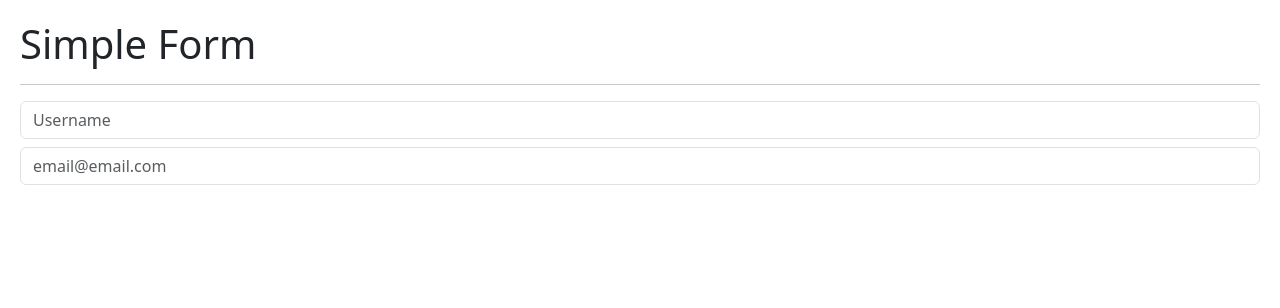
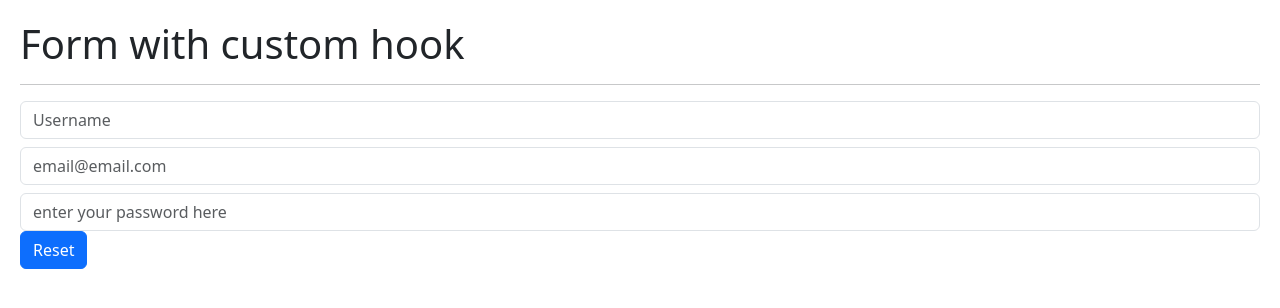
Before and after one commit to karluxio/frontend-react-hooks-app, a React (Vite) app: page / in a window 1280 px wide. Shown: the top 308 px of the page. Built offline with nearby package versions, Linux system fonts and the light colour scheme.

Commit message:
feat: custom hook useForm added

```diff
--- /dev/null
+++ b/src/02-useEffect/FormWithCustomHook.jsx
@@ -0,0 +1,45 @@
+import { useForm } from "../hook/useForm"
+
+export const FormWithCustomForm = () => {
+
+  const { onInputChange, onResetForm, name, email, password } = useForm({
+    name: '',
+    email: '',
+    password: '',
+  })
+
+  return (
+    <>
+      <h1>Form with custom hook</h1>
+
+      <hr />
+
+      <input
+        className="form-control"
+        name="name"
+        placeholder="Username"
+        type="text"
+        value={name}
+        onChange={onInputChange}
+      />
+      <input
+        className="form-control mt-2 "
+        name="email"
+        placeholder="email@email.com"
+        type="text"
+        value={email}
+        onChange={onInputChange}
+      />
+      <input
+        className="form-control mt-2 "
+        name="password"
+        placeholder="enter your password here"
+        type="password"
+        value={password}
+        onChange={onInputChange}
+      />
+
+      <button className="btn btn-primary" onClick={onResetForm}>Reset</button>
+    </>
+  )
+}
--- /dev/null
+++ b/src/hook/useForm.js
@@ -0,0 +1,22 @@
+import { useState } from "react"
+
+export const useForm = (initialForm = {}) => {
+
+  const [formState, setFormState] = useState(initialForm)
+
+  const onInputChange = ({ target: { name, value } }) => {
+    setFormState({
+      ...formState,
+      [name]: value
+    })
+  }
+
+  const onResetForm = () => setFormState(initialForm)
+
+  return {
+    formState,
+    ...formState,
+    onInputChange,
+    onResetForm
+  }
+}
--- a/src/main.jsx
+++ b/src/main.jsx
@@ -4,7 +4,8 @@ import ReactDOM from 'react-dom/client'
 // import { HooksApp } from './HooksApp'
 // import { CounterApp } from './01-useState/CounterApp'
 // import { CounterWithCustomHook } from './01-useState/CounterWithCustomHook'
-import { SimpleForm } from './02-useEffect/SimpleForm'
+// import { SimpleForm } from './02-useEffect/SimpleForm'
+import { FormWithCustomForm } from './02-useEffect/FormWithCustomHook'
 
 import './index.css'
 
@@ -14,7 +15,8 @@ ReactDOM.createRoot(document.getElementById('root')).render(
     {/* <HooksApp /> */}
     {/* <CounterApp />*/}
     {/* <CounterWithCustomHook /> */}
-    <SimpleForm />
+    {/* <SimpleForm /> */}
+    <FormWithCustomForm />
   </>
 
 
```
